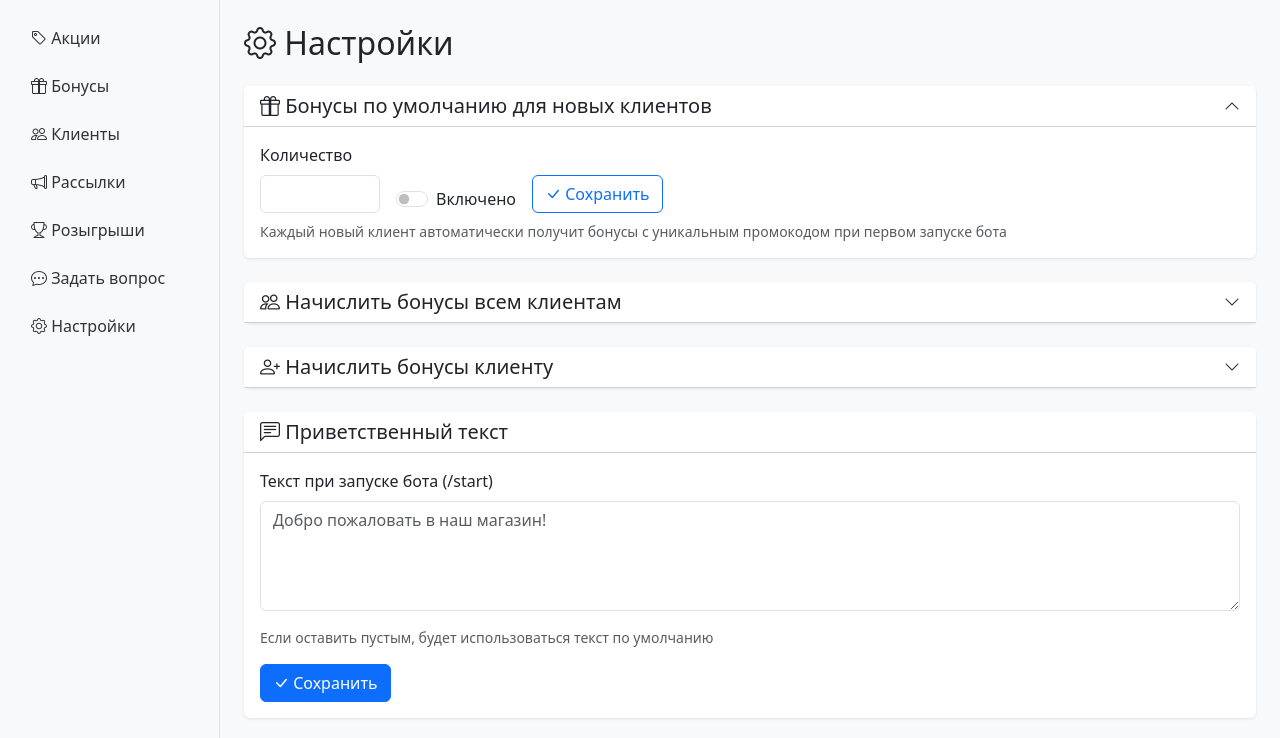
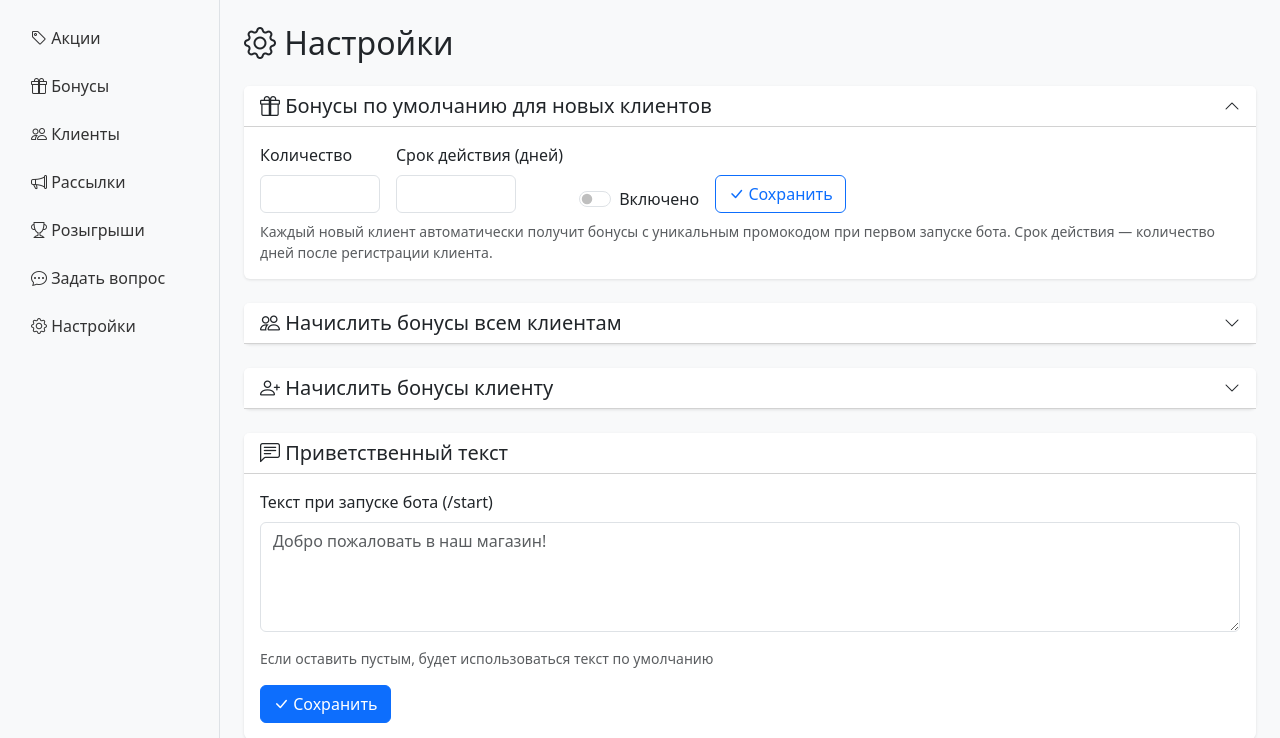
Before and after one commit to CryptoIgor87/masterskaya, a FastAPI app: template web/templates/settings.html in a window 1280 px wide, after a click on "Бонусы по умолчанию для новых клиентов". Shown: the part 50-788 px from the top of the page. Run offline with FastAPI, Linux system fonts and the light colour scheme; the template is opened without the code that fills it, so the values that code supplies are empty; the visitor is signed in with stand-in values (Sample User, id 1); parts of the project's set-up code (start-up, migrations or seed data) failed here and were passed over.

Commit message:
Make bonus expiry days configurable via admin settings
Default 14 days, editable in Settings > Бонусы по умолчанию

Co-Authored-By: Claude Opus 4.6 <noreply@anthropic.com>

```diff
--- a/bot/handlers/bonuses.py
+++ b/bot/handlers/bonuses.py
@@ -47,10 +47,12 @@ async def show_bonuses(callback: CallbackQuery):
         )
         return
 
+    expiry_days_str = await db.get_setting("bonus_expiry_days")
+    expiry_days = int(expiry_days_str) if expiry_days_str else 14
     created = client["created_at"]
     if created.tzinfo is None:
         created = created.replace(tzinfo=timezone.utc)
-    expiry = created.astimezone(TOMSK_TZ) + timedelta(days=14)
+    expiry = created.astimezone(TOMSK_TZ) + timedelta(days=expiry_days)
     expiry_str = expiry.strftime("%d.%m.%Y")
 
     redemptions = await db.get_client_redemptions(client["id"])
--- a/web/routes/bonuses.py
+++ b/web/routes/bonuses.py
@@ -106,7 +106,9 @@ async def redeem_bonus(
 async def update_default_settings(
     default_amount: int = Form(...),
     default_enabled: int = Form(0),
+    bonus_expiry_days: int = Form(14),
 ):
     await db.set_setting("default_bonus_amount", str(default_amount))
     await db.set_setting("default_bonus_enabled", str(default_enabled))
-    return RedirectResponse(f"{BASE_PATH}/admin/bonuses", status_code=303)
+    await db.set_setting("bonus_expiry_days", str(bonus_expiry_days))
+    return RedirectResponse(f"{BASE_PATH}/admin/settings", status_code=303)
--- a/web/routes/settings.py
+++ b/web/routes/settings.py
@@ -14,6 +14,7 @@ async def settings_page(request: Request):
     bonus_terms = await db.get_setting("bonus_terms") or ""
     default_enabled = await db.get_setting("default_bonus_enabled") == "1"
     default_amount = await db.get_setting("default_bonus_amount") or "0"
+    bonus_expiry_days = await db.get_setting("bonus_expiry_days") or "14"
     clients = await db.get_all_clients()
     flash_msg = request.query_params.get("msg", "")
     flash_type = request.query_params.get("type", "info")
@@ -24,6 +25,7 @@ async def settings_page(request: Request):
         "bonus_terms": bonus_terms,
         "default_enabled": default_enabled,
         "default_amount": default_amount,
+        "bonus_expiry_days": bonus_expiry_days,
         "clients": clients,
         "flash_msg": flash_msg,
         "flash_type": flash_type,
--- a/web/templates/settings.html
+++ b/web/templates/settings.html
@@ -24,6 +24,10 @@
                     <label class="form-label">Количество</label>
                     <input type="number" name="default_amount" class="form-control" min="0" value="{{ default_amount }}" required style="width: 120px;">
                 </div>
+                <div class="col-auto">
+                    <label class="form-label">Срок действия (дней)</label>
+                    <input type="number" name="bonus_expiry_days" class="form-control" min="1" value="{{ bonus_expiry_days }}" required style="width: 120px;">
+                </div>
                 <div class="col-auto pt-2">
                     <div class="form-check form-switch">
                         <input type="checkbox" name="default_enabled" value="1" class="form-check-input" id="defaultEnabled" {% if default_enabled %}checked{% endif %}>
@@ -36,7 +40,7 @@
                     </button>
                 </div>
             </form>
-            <small class="text-muted mt-2 d-block">Каждый новый клиент автоматически получит бонусы с уникальным промокодом при первом запуске бота</small>
+            <small class="text-muted mt-2 d-block">Каждый новый клиент автоматически получит бонусы с уникальным промокодом при первом запуске бота. Срок действия — количество дней после регистрации клиента.</small>
         </div>
     </div>
 </div>
```
